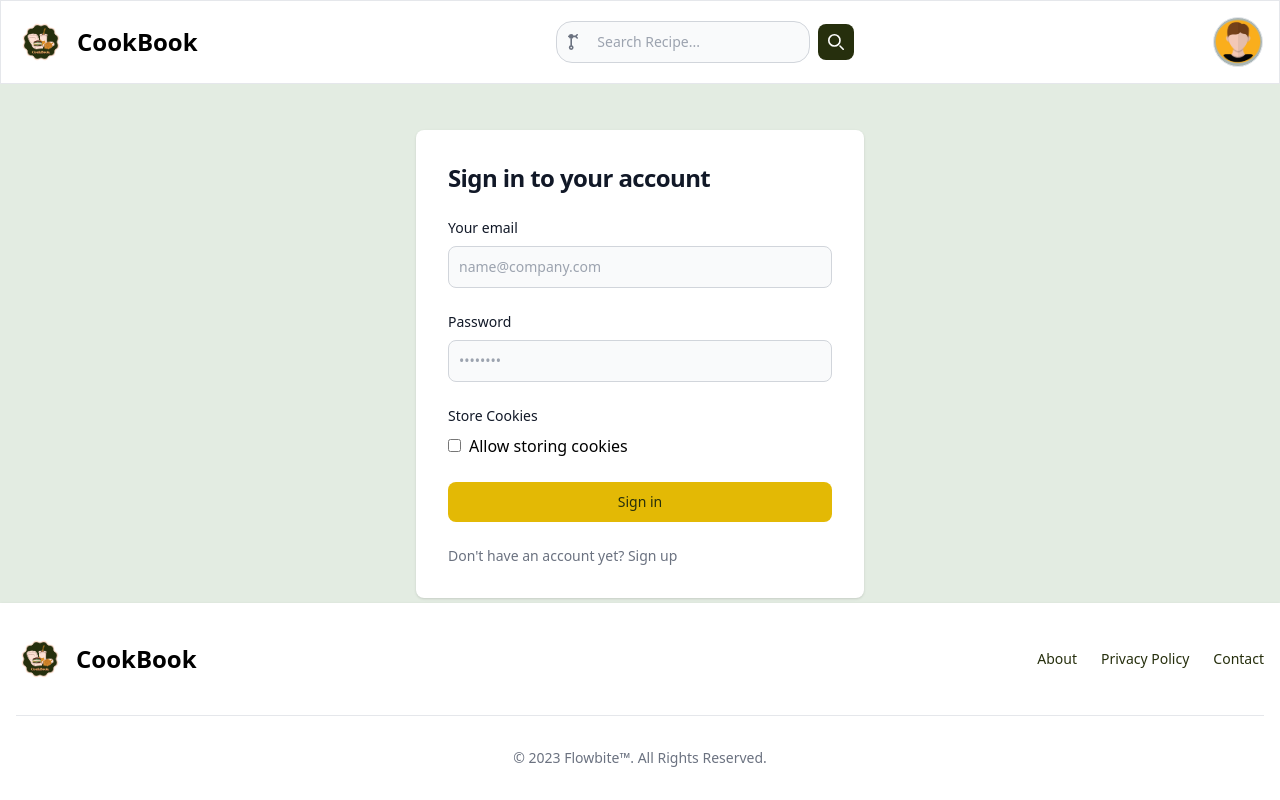
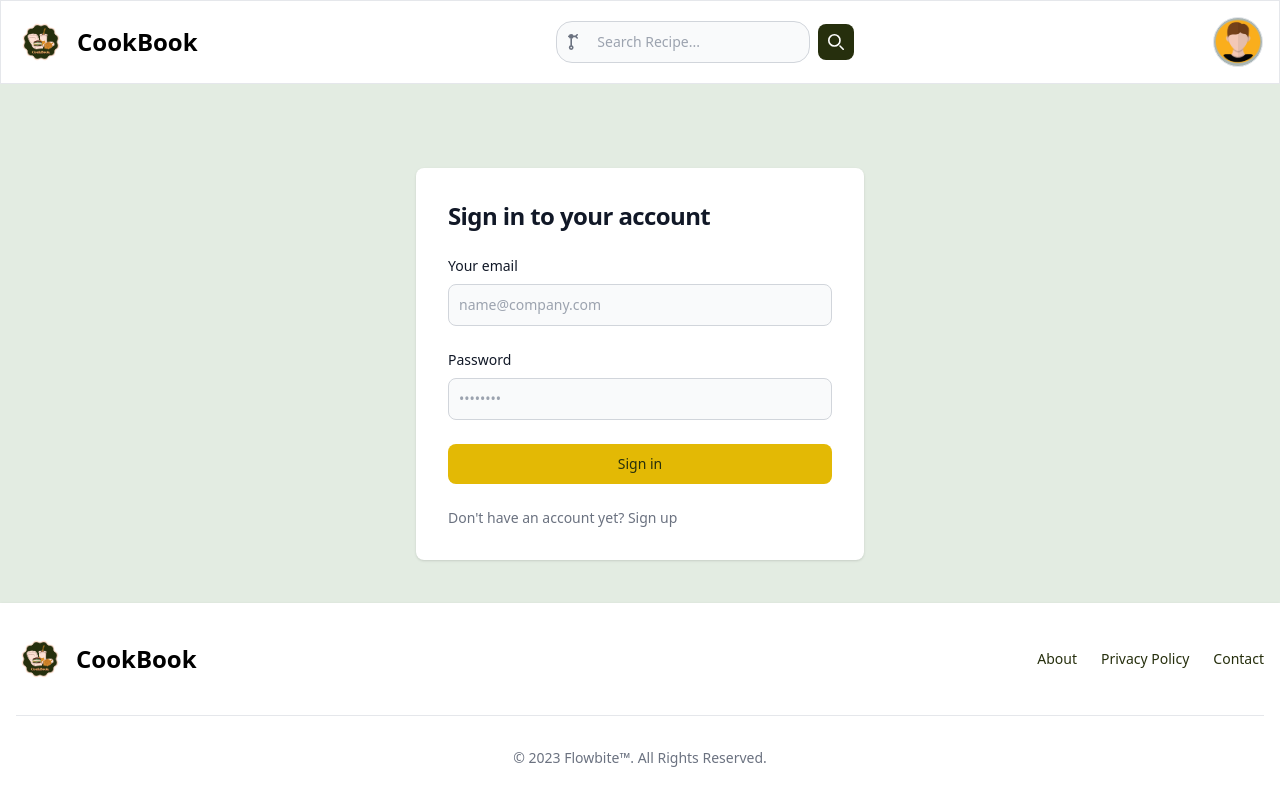
Before and after one commit to Naeemi7/CookBook, a React (Vite) app in the folder frontend/: page /login in a window 1280 px wide. Built offline with nearby package versions, Linux system fonts and the light colour scheme; no server answers.

Commit message:
bug fixed

```diff
--- a/frontend/src/pages/Login.jsx
+++ b/frontend/src/pages/Login.jsx
@@ -1,4 +1,3 @@
-import { useState } from "react";
 import { NavLink, useNavigate } from "react-router-dom";
 import useUserContext from "../context/useUserContext";
 import useSwal from "../hooks/ShowSwal";
@@ -6,7 +5,6 @@ import useSwal from "../hooks/ShowSwal";
 const Login = () => {
   const { loginUser, error } = useUserContext();
   const navigate = useNavigate();
-  const [storeCookies, setStoreCookies] = useState(false); // State to track user's choice
 
   // Use the showSwal function from the custom hook
   const { showSwal } = useSwal();
@@ -22,13 +20,7 @@ const Login = () => {
     };
 
     try {
-      if (storeCookies) {
-        // If the user chose to store cookies
-        await loginUser(data);
-      } else {
-        // If not, store the data in local storage
-        localStorage.setItem("tempUser", JSON.stringify(data));
-      }
+      await loginUser(data);
 
       if (error) {
         showSwal("error", "Oops...", error, 2000);
@@ -103,22 +95,6 @@ const Login = () => {
                 required
               />
             </div>
-            <div>
-              <label
-                htmlFor="storeCookies"
-                className="block mb-2 text-sm font-medium text-gray-900 dark:text-white"
-              >
-                Store Cookies
-              </label>
-              <input
-                type="checkbox"
-                name="storeCookies"
-                id="storeCookies"
-                onChange={(e) => setStoreCookies(e.target.checked)}
-                className="mr-2"
-              />
-              Allow storing cookies
-            </div>
 
             <button
               type="submit"
--- a/frontend/src/provider/UserProvider.jsx
+++ b/frontend/src/provider/UserProvider.jsx
@@ -7,7 +7,7 @@ const UserProvider = ({ children }) => {
   const [user, setUser] = useState(null);
   const [error, setError] = useState("");
 
-  //Checks if user already logged in on component mount
+  // Checks if the user is already logged in on component mount
   useEffect(() => {
     const storedUser = localStorage.getItem("user");
     if (storedUser) {
@@ -18,7 +18,7 @@ const UserProvider = ({ children }) => {
 
   /**
    * Handles the user login
-   * @param {*} data
+   * @param {Object} data - The user's login data
    */
   const loginUser = async (data) => {
     try {
@@ -27,8 +27,11 @@ const UserProvider = ({ children }) => {
       setLoggedIn(true);
       setError(""); // Clear any previous errors
 
-      //Stores the user data in localStorage
+      // Store the user data in localStorage
       localStorage.setItem("user", JSON.stringify(response.data.user));
+
+      // Store the authentication token in a cookie
+      document.cookie = `token=${response.data.token}; path=/`;
     } catch (err) {
       const { status } = err.response || {};
       setLoggedIn(false);
@@ -51,8 +54,12 @@ const UserProvider = ({ children }) => {
       await userAPI.get("/logout");
       setLoggedIn(false);
 
-      //Removes user data from localStorage after logout
+      // Remove user data from localStorage after logout
       localStorage.removeItem("user");
+
+      // Remove the authentication token from the cookie
+      document.cookie =
+        "token=; expires=Thu, 01 Jan 1970 00:00:00 UTC; path=/;";
     } catch (err) {
       setError("An error occurred while logging out.");
       console.error(err.message);
```
